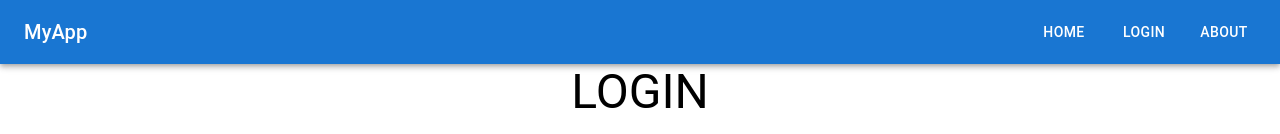
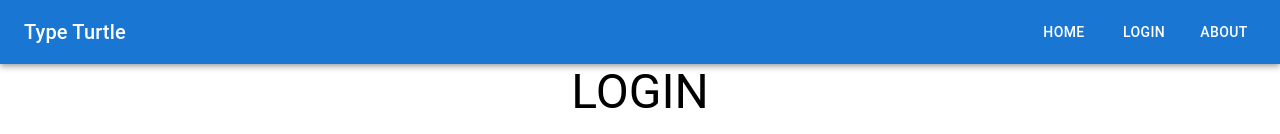
Before and after one commit to jarkoha/type-turtle, a React (Create React App) app: page /type-turtle/login in a window 1280 px wide. Shown: the top 134 px of the page. Built offline with nearby package versions, Linux system fonts and the light colour scheme.

Commit message:
fix: header name

```diff
--- a/src/components/Header.tsx
+++ b/src/components/Header.tsx
@@ -7,7 +7,7 @@ const Header = () => {
     <AppBar position="static">
       <Toolbar>
         <Typography variant="h6" component="div" sx={{ flexGrow: 1 }}>
-          MyApp
+          Type Turtle
         </Typography>
         <Box sx={{ display: "flex", gap: 2 }}>
           <Button color="inherit" component={Link} to="/">
```
